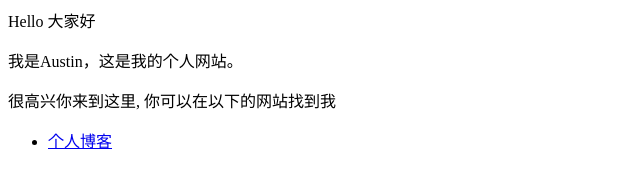
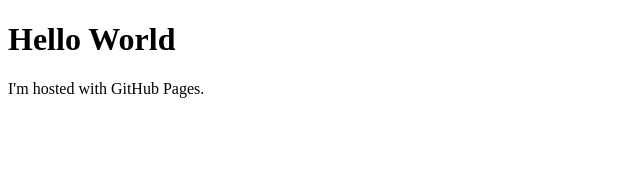
Before and after one commit to AustinQian/AustinNotes.github.io, a plain HTML site: page index.html in a window 1280 px wide. Shown: the whole page, without its empty margins (0-640 px from the left). Drawn offline with Linux system fonts and the light colour scheme.

Commit message:
Update index.html

```diff
--- a/index.html
+++ b/index.html
@@ -1,7 +1,7 @@
-<p>Hello 大家好</p>
-<p>我是Austin，这是我的个人网站。 </p>
-<p>很高兴你来到这里, 你可以在以下的网站找到我</p>
-
-<ul>
-  <li> <a href="https://github.com/AustinQian">个人博客</a> </li>
-</ul>
+<!DOCTYPE html>
+<html>
+<body>
+<h1>Hello World</h1>
+<p>I'm hosted with GitHub Pages.</p>
+</body>
+</html>
```
